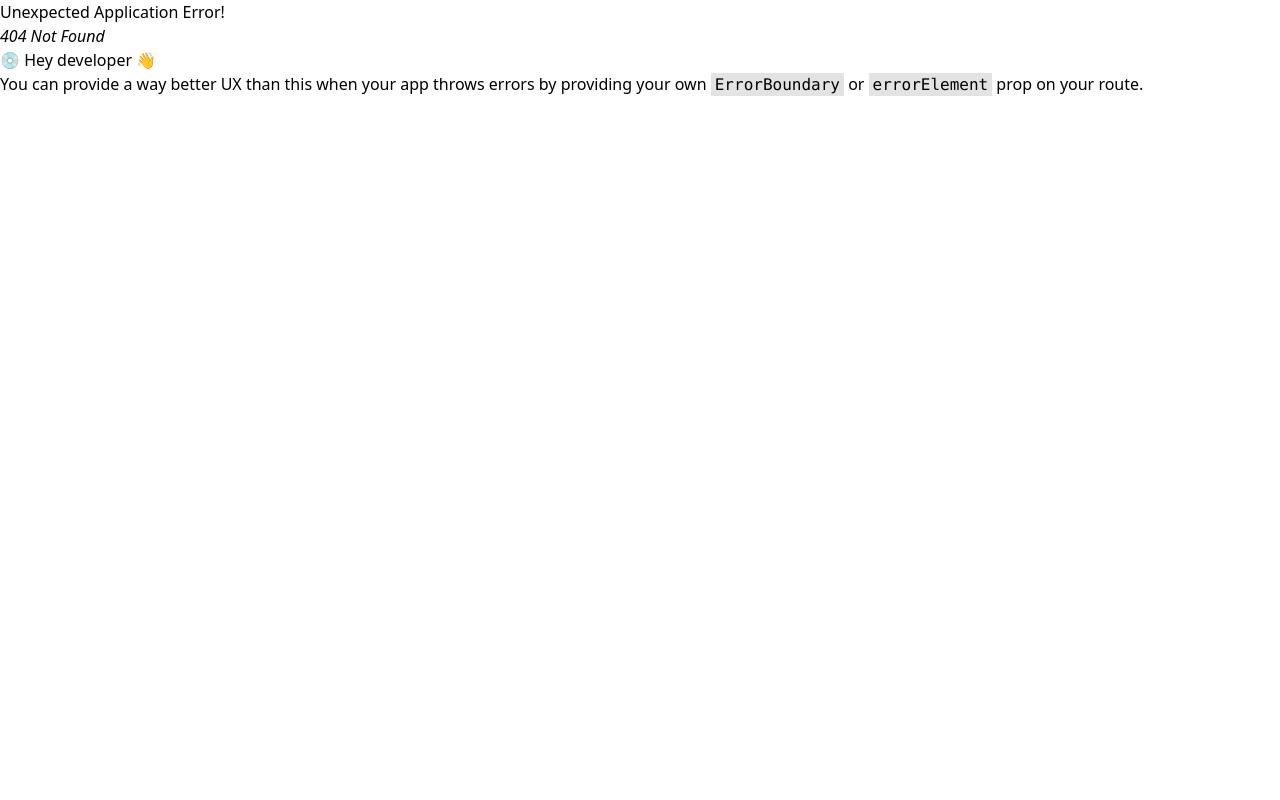
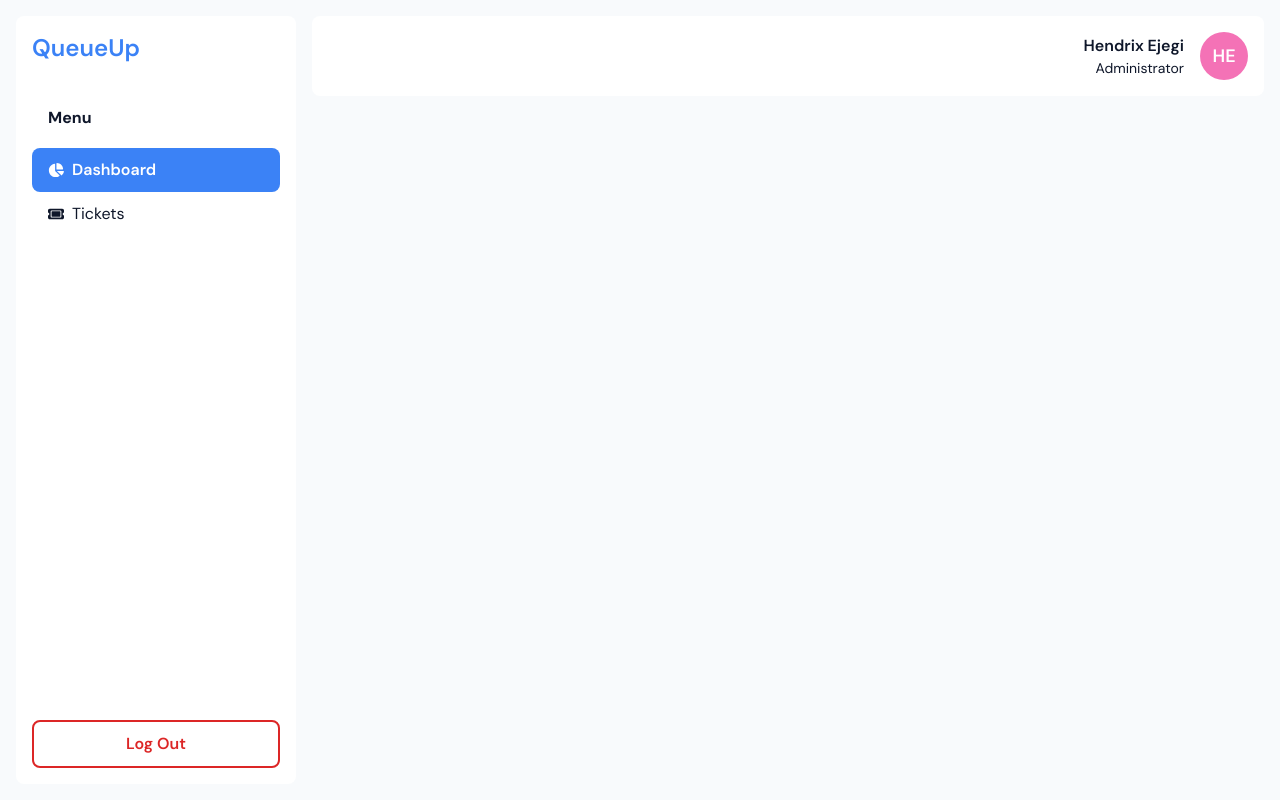
Before and after one commit to hendrixejegi/hng-2-ticket-app, a React (Vite) app in the folder react/: page /dashboard in a window 1280 px wide. Before the commit this address had no page. Built offline with nearby package versions, Linux system fonts and the light colour scheme.

Commit message:
Add dashboard view

```diff
--- /dev/null
+++ b/react/src/app/dashboard/DashboardLayout.jsx
@@ -0,0 +1,72 @@
+import { NavLink } from "react-router";
+import Logo from "../../components/Logo";
+import { FaChartPie, FaTicket } from "react-icons/fa6";
+import { cn } from "../../utils/cn";
+
+export default function DashboardLayout({ children }) {
+  return (
+    <div className="wrapper bg-background font-dm text-text min-h-screen p-4">
+      <div className="grid grid-cols-[280px_1fr] gap-4">
+        <aside className="bg-surface flex flex-col justify-between rounded-lg p-4">
+          <div className="space-y-8">
+            <Logo />
+            <div>
+              <h2 className="text mb-2 px-4 py-2.5 font-bold">Menu</h2>
+              <nav aria-label="Dashboard navigation">
+                <ul>
+                  <li>
+                    <NavLink
+                      to="/dashboard"
+                      className={({ isActive }) =>
+                        cn(
+                          "flex items-center gap-2 rounded-lg px-4 py-2.5",
+                          isActive &&
+                            "bg-primary text-surface outline-primary font-semibold",
+                        )
+                      }
+                    >
+                      <FaChartPie aria-hidden="true" />
+                      Dashboard
+                    </NavLink>
+                  </li>
+                  <li>
+                    <NavLink
+                      to="/tickets"
+                      className={({ isActive }) =>
+                        cn(
+                          "flex items-center gap-2 rounded-lg px-4 py-2.5",
+                          isActive &&
+                            "bg-primary text-surface outline-primary font-semibold",
+                        )
+                      }
+                    >
+                      <FaTicket aria-hidden="true" />
+                      Tickets
+                    </NavLink>
+                  </li>
+                </ul>
+              </nav>
+            </div>
+          </div>
+          <button className="border-error text-error cursor-pointer rounded-lg border-2 px-4 py-2.5 font-semibold">
+            Log Out
+          </button>
+        </aside>
+        <main>
+          <header className="bg-surface rounded-lg p-4">
+            <div className="ml-auto flex w-fit items-center gap-4">
+              <div>
+                <p className="font-semibold">Hendrix Ejegi</p>
+                <p className="text-right text-sm">Administrator</p>
+              </div>
+              <div className="bg-accent text-surface flex size-12 items-center justify-center rounded-full text-lg font-semibold">
+                HE
+              </div>
+            </div>
+          </header>
+          {children}
+        </main>
+      </div>
+    </div>
+  );
+}
--- a/react/src/app/marketing/MarketingRoot.jsx
+++ b/react/src/app/marketing/MarketingRoot.jsx
@@ -1,7 +1,5 @@
-import React from "react";
 import { Outlet } from "react-router";
 import NavBar from "../../components/NavBar";
-import "./Root.css";
 import Footer from "../../components/Footer";
 
 export default function MarketingRoot() {
--- a/react/src/app/marketing/Root.css
+++ /dev/null
@@ -1,13 +0,0 @@
-.wrapper {
-  display: grid;
-  grid-template-columns: 1fr min(100%, 1440px) 1fr;
-  min-height: 100vh;
-}
-
-.wrapper > * {
-  grid-column-start: 2;
-}
-
-.full-bleed {
-  grid-column: 1/-1;
-}
--- a/react/src/app/routes.js
+++ b/react/src/app/routes.js
@@ -3,6 +3,7 @@ import MarketingRoot from "./marketing/MarketingRoot";
 import Home from "./marketing/home/Home";
 import Register from "./authentication/Register";
 import Login from "./authentication/Login";
+import DashboardLayout from "./dashboard/DashboardLayout";
 
 export const router = createBrowserRouter([
   {
@@ -18,4 +19,8 @@ export const router = createBrowserRouter([
     path: "/login",
     Component: Login,
   },
+  {
+    path: "/dashboard",
+    Component: DashboardLayout,
+  },
 ]);
--- a/react/src/components/Footer.jsx
+++ b/react/src/components/Footer.jsx
@@ -1,17 +1,13 @@
 import { Link } from "react-router";
 import { FaXTwitter, FaGithub, FaLinkedinIn } from "react-icons/fa6";
+import Logo from "./Logo";
 
 const Footer = () => {
   return (
     <footer className="mt-8">
       <div className="md: mx-auto flex max-w-[1440px] flex-col items-start justify-between gap-4 p-4 md:flex-row md:items-center">
         <div className="flex flex-col gap-2">
-          <div
-            className="font-dm text-primary text-2xl font-semibold md:text-center"
-            aria-label="Queue up logo"
-          >
-            QueueUp
-          </div>
+          <Logo />
           <div className="font-dm">Take control of every ticket.</div>
         </div>
         <div className="flex items-start gap-8">
--- /dev/null
+++ b/react/src/components/Logo.jsx
@@ -0,0 +1,14 @@
+import React from "react";
+
+const Logo = () => {
+  return (
+    <div
+      className="font-dm text-primary text-2xl font-semibold"
+      aria-label="Queue up logo"
+    >
+      QueueUp
+    </div>
+  );
+};
+
+export default Logo;
--- a/react/src/components/NavBar.jsx
+++ b/react/src/components/NavBar.jsx
@@ -1,15 +1,11 @@
 import React from "react";
+import Logo from "./Logo";
 
 const NavBar = () => {
   return (
     <header className="bg-background fixed top-0 right-0 w-full">
       <div className="mx-auto max-w-[1440px] p-4">
-        <div
-          className="font-dm text-primary text-2xl font-semibold"
-          aria-label="Queue up logo"
-        >
-          QueueUp
-        </div>
+        <Logo />
       </div>
     </header>
   );
--- a/react/src/index.css
+++ b/react/src/index.css
@@ -23,3 +23,17 @@
   --font-dm: "DM Sans", sans-serif;
   --font-outfit: "Outfit", sans-serif;
 }
+
+.wrapper {
+  display: grid;
+  grid-template-columns: 1fr min(100%, 1440px) 1fr;
+  min-height: 100vh;
+}
+
+.wrapper > * {
+  grid-column-start: 2;
+}
+
+.full-bleed {
+  grid-column: 1/-1;
+}
```
